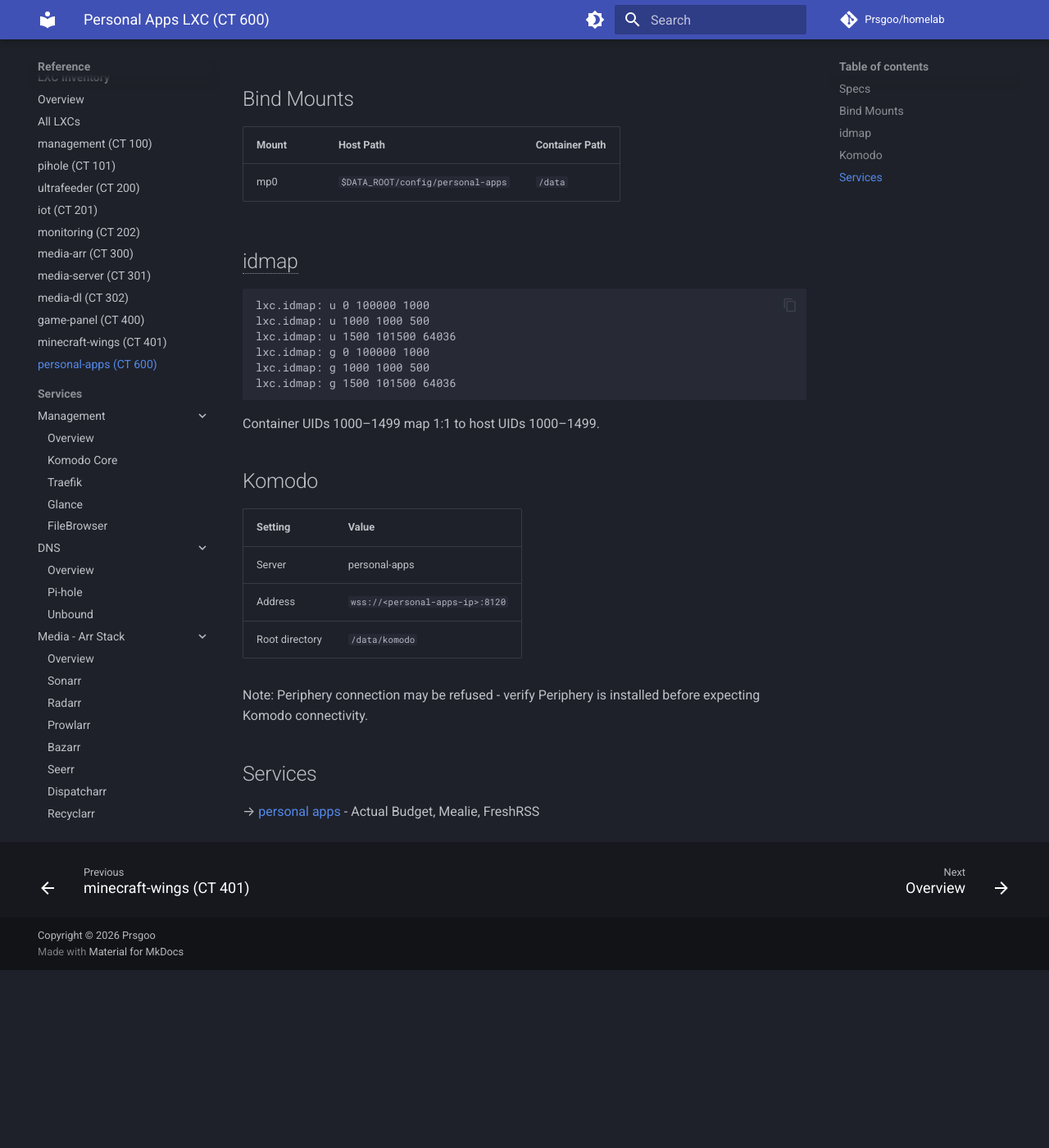
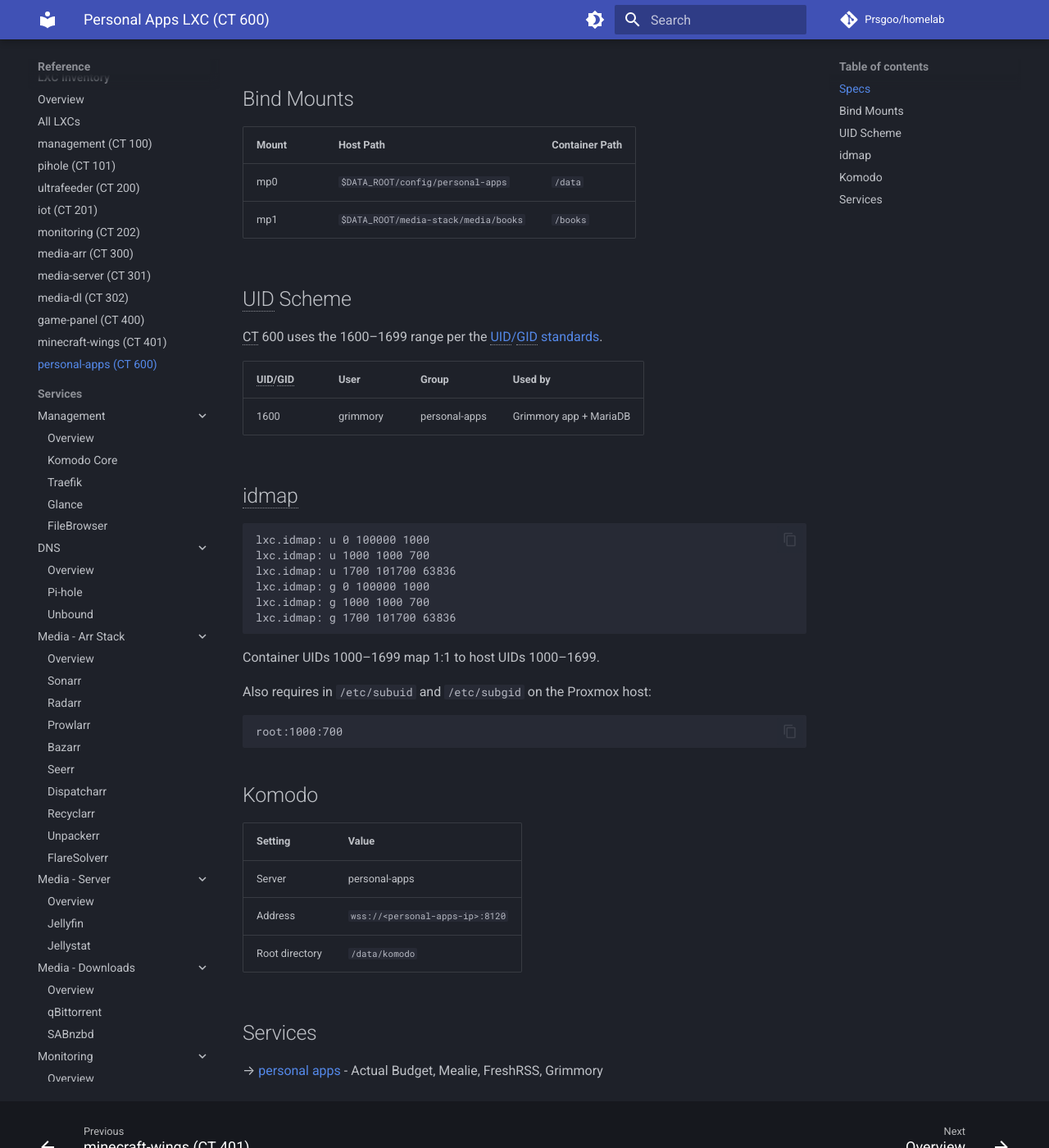
Before and after one commit to Prsgoo/homelab, an MkDocs documentation site: the page built from docs/wiki/lxcs/personal-apps.md, in a window 1280 px wide and 1400 px high, scrolled down 798 px. Shown: the whole window at 82% size. Built offline with MkDocs 1.6.1 and Material for MkDocs 9.7.7, drawn with Linux system fonts in a browser that asks for light colours; comment, search, counter and statistics services are not loaded; before the commit the page ends 1981 px from its top, so only the background shows below that.

Commit message:
feat(personal-apps): deploy Grimmory ebook library on CT 600

````diff
--- a/docs/wiki/lxcs/personal-apps.md
+++ b/docs/wiki/lxcs/personal-apps.md
@@ -27,19 +27,33 @@ Personal tools. All services are admin-only - not shared with other users.
 | Mount | Host Path | Container Path |
 |-------|-----------|---------------|
 | mp0 | `$DATA_ROOT/config/personal-apps` | `/data` |
+| mp1 | `$DATA_ROOT/media-stack/media/books` | `/books` |
+
+## UID Scheme
+
+CT 600 uses the 1600–1699 range per the [UID/GID standards](../standards/user-group-scheme.md).
+
+| UID/GID | User | Group | Used by |
+|---------|------|-------|---------|
+| 1600 | grimmory | personal-apps | Grimmory app + MariaDB |
 
 ## idmap
 
 ```
 lxc.idmap: u 0 100000 1000
-lxc.idmap: u 1000 1000 500
-lxc.idmap: u 1500 101500 64036
+lxc.idmap: u 1000 1000 700
+lxc.idmap: u 1700 101700 63836
 lxc.idmap: g 0 100000 1000
-lxc.idmap: g 1000 1000 500
-lxc.idmap: g 1500 101500 64036
+lxc.idmap: g 1000 1000 700
+lxc.idmap: g 1700 101700 63836
 ```
 
-Container UIDs 1000–1499 map 1:1 to host UIDs 1000–1499.
+Container UIDs 1000–1699 map 1:1 to host UIDs 1000–1699.
+
+Also requires in `/etc/subuid` and `/etc/subgid` on the Proxmox host:
+```
+root:1000:700
+```
 
 ## Komodo
 
@@ -49,8 +63,6 @@ Container UIDs 1000–1499 map 1:1 to host UIDs 1000–1499.
 | Address | `wss://<personal-apps-ip>:8120` |
 | Root directory | `/data/komodo` |
 
-Note: Periphery connection may be refused - verify Periphery is installed before expecting Komodo connectivity.
-
 ## Services
 
-→ [personal apps](../services/personal-apps/_index.md) - Actual Budget, Mealie, FreshRSS
+→ [personal apps](../services/personal-apps/_index.md) - Actual Budget, Mealie, FreshRSS, Grimmory
````
Also changed, not shown: other parts of docs/wiki/lxcs/personal-apps.md (+2 -2 lines), docs/guides/grimmory.md (added, +179 -0 lines), docs/guides/index.md (+11 -0 lines), docs/wiki/services/personal-apps/_index.md (+1 -0 lines), docs/wiki/services/personal-apps/grimmory.md (added, +80 -0 lines), 4 other files.
